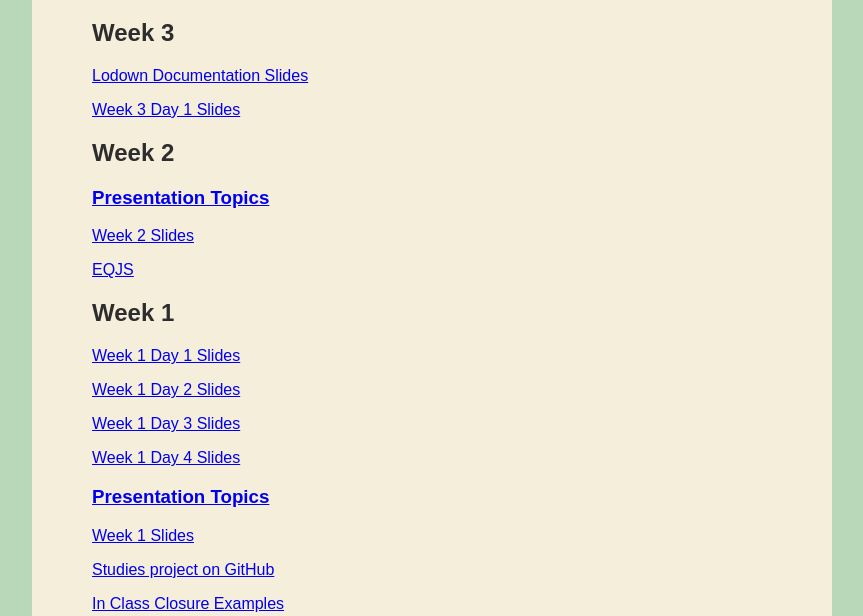
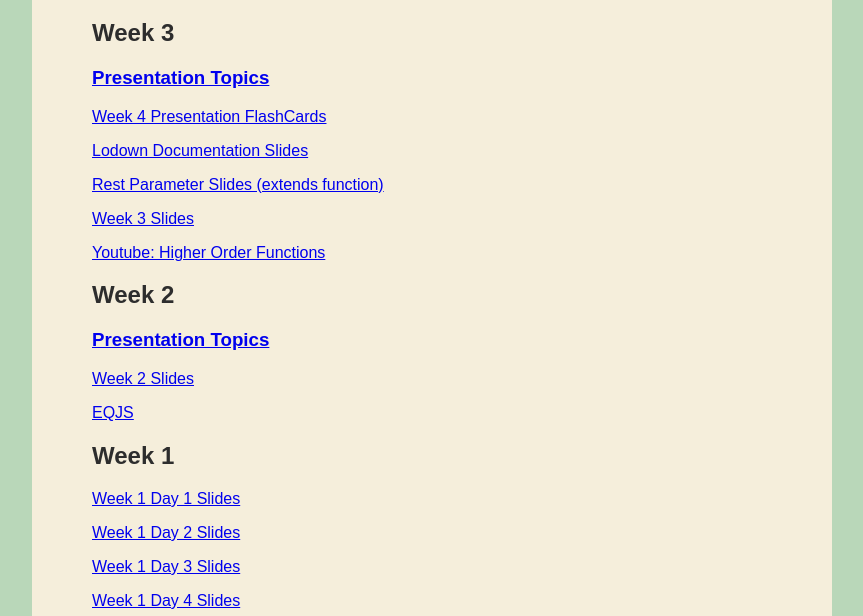
Before and after one commit to kchresfield/kilo.github.io, a plain HTML site: page helpfulLinks.html in a window 1280 px wide. Shown: the part 184-800 px from the top of the page, without its empty margins (208-1071 px from the left). Drawn offline with Linux system fonts and the light colour scheme.

Commit message:
added w3d3 slides and hof video

```diff
--- a/helpfulLinks.html
+++ b/helpfulLinks.html
@@ -107,15 +107,15 @@
                     <!--    <a href="https://repl.it/@kchresfield/In-Class-Pure-Function-Examples"><p>In Class Pure Function Examples</p></a>-->
                     <!--    <a href="https://www.youtube.com/watch?v=dZ41D6LDSBg"><p>Pure Functions Video</p></a>  -->
                     <h2>Week 3</h2>
-                    <!--    <a href="https://docs.google.com/document/d/1XdP_03113B6OiaTaKODbTgXSsAGQxxq8GNhQFtyqKx0/edit"><h3>Presentation Topics</h3></a>-->
-                    <!--    <a href="https://quizlet.com/_5m8ztr"><p>Week 4 Presentation FlashCards</p></a>-->
+                        <a href="https://docs.google.com/document/d/1XdP_03113B6OiaTaKODbTgXSsAGQxxq8GNhQFtyqKx0/edit"><h3>Presentation Topics</h3></a>
+                        <a href="https://quizlet.com/_5m8ztr"><p>Week 4 Presentation FlashCards</p></a>
                     <!--    <a href="https://repl.it/@kchresfield/All-About-Reduce-Prompts"><p>All About Reduce: Prompts</p></a>-->
                     <!--    <a href="https://repl.it/@kchresfield/All-About-Reduce-Answer-Key"><p>All About Reduce: Answer Key</p></a>-->
                         <a href="https://docs.google.com/presentation/d/1UWDdyYMWNb08dkKllxQtdX4a6gtdeUBNi_1wjmB3AsE/embed?usp=sharing"><p>Lodown Documentation Slides</p></a>
-                    <!--    <a href="https://docs.google.com/presentation/d/1MAgzWRdYkigTx44psQpLSLZJZo7jVfAMH3Bzz7wrnqE/embed?usp=sharing">Rest Parameter Slides (extends function)</a>-->
-                    <!--    <a href="https://docs.google.com/presentation/d/1N8pSinpYuOcg7_Js5HxBvL4EpsQl777bSy4IEFEwrxg/embed#slide=id.p"><p>Week 3 Slides</p></a>-->
-                        <a href="https://docs.google.com/presentation/d/1cs3u8ucSES02FROsmVD2M2TOZ-624C3Tvby4VcTlhOU/embed?usp=sharing"><p>Week 3 Day 1 Slides</p></a>
-                    <!--    <a href="https://www.youtube.com/watch?v=BMUiFMZr7vk"><p>Youtube: Higher Order Functions</p></a>-->
+                        <a href="https://docs.google.com/presentation/d/1MAgzWRdYkigTx44psQpLSLZJZo7jVfAMH3Bzz7wrnqE/embed?usp=sharing">Rest Parameter Slides (extends function)</a>
+                        <a href="https://docs.google.com/presentation/d/1N8pSinpYuOcg7_Js5HxBvL4EpsQl777bSy4IEFEwrxg/embed#slide=id.p"><p>Week 3 Slides</p></a>
+                        <!--<a href="https://docs.google.com/presentation/d/1cs3u8ucSES02FROsmVD2M2TOZ-624C3Tvby4VcTlhOU/embed?usp=sharing"><p>Week 3 Day 1 Slides</p></a>-->
+                        <a href="https://www.youtube.com/watch?v=BMUiFMZr7vk"><p>Youtube: Higher Order Functions</p></a>
                     <h2>Week 2</h2>
                         <a href="https://docs.google.com/document/d/1roWbGU1UHc_HG6quQqrRQLWyfJ-VDFvsuJFr5kuP46M/edit?usp=sharing"><h3>Presentation Topics</h3></a>
                         <a href="https://docs.google.com/presentation/d/1k8pS_hZhaUn37k9uS7YJUO2Jr38UeHpk20W3bxOzuRE/embed?usp=sharing"><p>Week 2 Slides</p></a>
```
